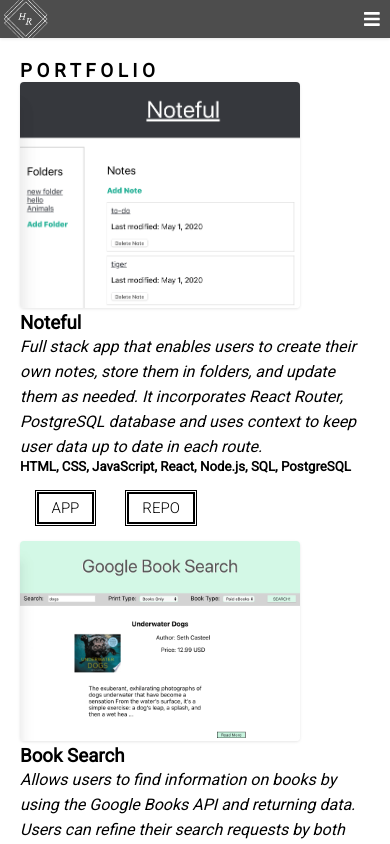
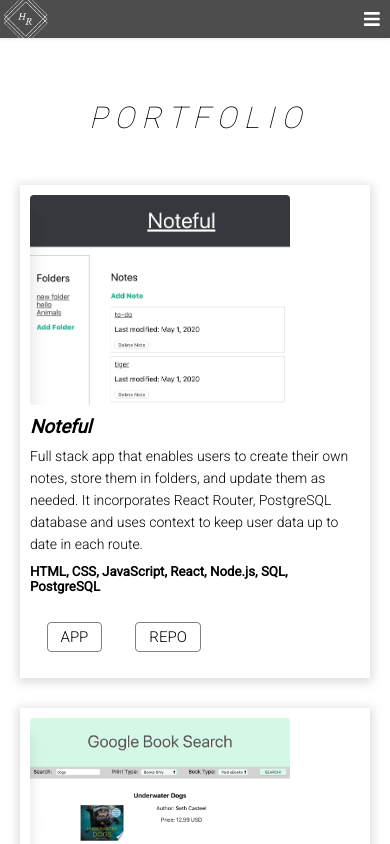
Before and after one commit to holly257/portfolio, a React (Create React App) app: page /portfolio in a window 390 px wide. Shown: the top 844 px of the page. Built offline with nearby package versions, Linux system fonts and the light colour scheme.

Commit message:
mobile styling for content cards

```diff
--- a/src/App.css
+++ b/src/App.css
@@ -8,3 +8,11 @@
     padding: 20px;
     height: 100vh;
 }
+
+.title-text {
+    font-weight: 100;
+    font-size: 30px;
+    margin-top: 20px;
+    padding: 20px;
+    text-align: center;
+}
--- a/src/Routes/About/AboutPage.css
+++ b/src/Routes/About/AboutPage.css
@@ -6,14 +6,6 @@
     flex: 1;
     padding: 1em;
     margin-top: 30px;
-}
-
-#about-me {
-    font-weight: 100;
-    font-size: 30px;
-    margin-top: 20px;
-    padding: 20px;
-    text-align: center;
 }
 
 #about-header {
--- a/src/Routes/About/AboutPage.js
+++ b/src/Routes/About/AboutPage.js
@@ -31,7 +31,7 @@ function AboutPage() {
                     <img id="about-img" src="/img/Holly1.jpg" alt="Hey! I am Holly."></img>
                 </span>
             </div> */}
-            <div id="about-me">A B O U T &nbsp;&nbsp; M E</div>
+            <div className="title-text">A B O U T &nbsp;&nbsp; M E</div>
             <div id="about-page">
                 <span className="split">
                     <img id="about-img" src="/img/Holly1.jpg" alt="Hey! I am Holly."></img>
--- a/src/Routes/Contact/ContactPage.js
+++ b/src/Routes/Contact/ContactPage.js
@@ -3,7 +3,7 @@ import './ContactPage.css';
 
 function ContactPage() {
     return (
-        <main classNameName="main-body">
+        <main className="main-body">
             <h5 id="contact">Contact Me:</h5>
             <ul>
                 <li className="contact-info">hollymrogers@gmail.com</li>
@@ -12,7 +12,7 @@ function ContactPage() {
                         href="https://github.com/holly257/"
                         target="_blank"
                         rel="noopener noreferrer"
-                        tabindex="6"
+                        tabIndex="6"
                     >
                         Github
                     </a>
@@ -22,7 +22,7 @@ function ContactPage() {
                         href="https://www.linkedin.com/in/holly-rogers-1194a0178/"
                         target="_blank"
                         rel="noopener noreferrer"
-                        tabindex="7"
+                        tabIndex="7"
                     >
                         LinkedIn
                     </a>
--- a/src/Routes/Portfolio/PortfolioPage.css
+++ b/src/Routes/Portfolio/PortfolioPage.css
@@ -5,20 +5,24 @@
 }
 
 .pic {
-    width: 280px;
-    outline-style: single;
-    box-shadow: 0px 1px 3px 0px rgba(0, 0, 0, 0.1);
+    width: 260px;
     border-radius: 4px;
 }
 
 p {
-    font-style: italic;
-    font-size: 16px;
-    line-height: 25px;
+    font-style: initial;
+    font-size: 14px;
+    line-height: 22px;
+    font-weight: 300;
+}
+
+h3{
+    padding: 7px 0;
+    font-style: oblique;
 }
 
 h5 {
-    margin-bottom: 0;
+    margin: 9px 0;
 }
 
 h6{
@@ -26,8 +30,9 @@ h6{
     margin: 0 5% 5% 5%;
     font-size: 15px;
     color: black;
-    border: 1px solid black;
-    outline-style: double;
+    border: 1px solid gray;
+    outline-style: 1px solid;
+    border-radius: 4px;
     padding: 3px;
 }
 
@@ -38,6 +43,13 @@ h6{
 
 .hide {
     display: none;
+}
+
+.one{
+    box-shadow: 0px 2px 10px 2px rgb(219, 219, 219);
+    border-radius: 0px;
+    margin: 30px 0;
+    padding: 10px;
 }
 
 
--- a/src/Routes/Portfolio/PortfolioPage.js
+++ b/src/Routes/Portfolio/PortfolioPage.js
@@ -7,7 +7,7 @@ function PortfolioPage() {
             {/* id="portfolio" className="scrolling-box" */}
             <div className="wrapper">
                 <div className="gridHead">
-                    <h3>P O R T F O L I O</h3>
+                    <h3 className="title-text">P O R T F O L I O</h3>
                 </div>
                 <div className="one">
                     <img
@@ -127,7 +127,7 @@ function PortfolioPage() {
                     </div>
                 </div>
 
-                <div className="three">
+                <div className="one">
                     <img
                         className="pic"
                         src="img/ipadviewquizapptinyCropped2.png"
@@ -165,9 +165,7 @@ function PortfolioPage() {
                         </section>
                     </div>
                 </div>
-                <div className="four">
-                    <h3 id="more-soon">More Coming Soon!</h3>
-                </div>
+
                 <div className="hide"></div>
             </div>
         </main>
```
